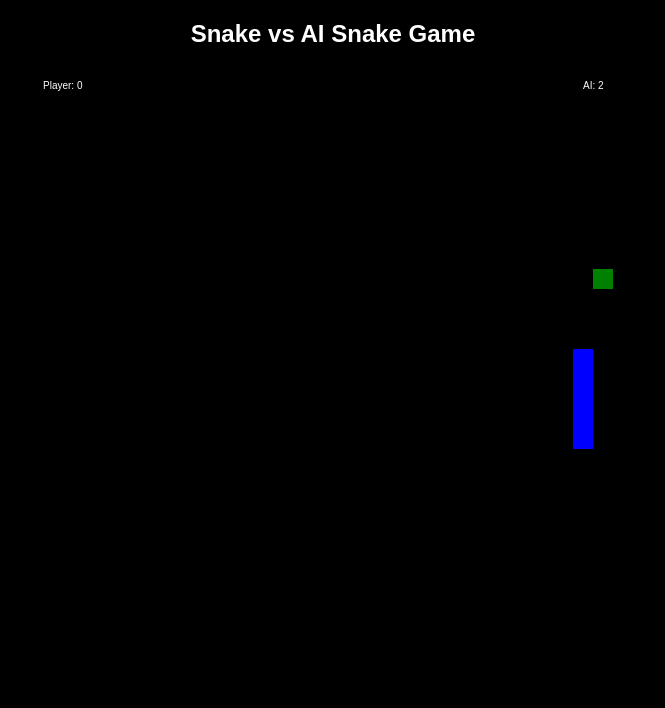
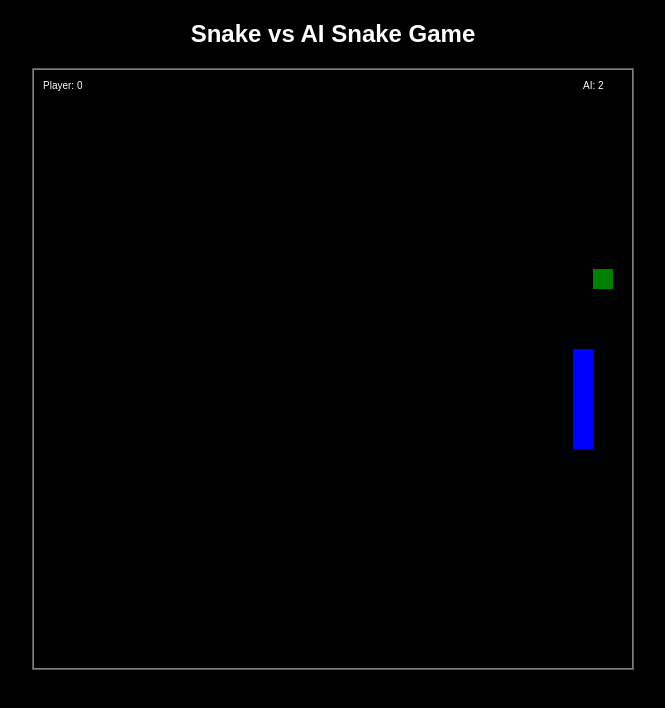
Before and after one commit to Tonzium/snakegame, a plain HTML site: page index.html in a window 1280 px wide. Shown: the whole page, without its empty margins (307-972 px from the left). Drawn offline with Linux system fonts and the light colour scheme.

Commit message:
Update index.html

```diff
--- a/index.html
+++ b/index.html
@@ -5,7 +5,7 @@
   <title>Snake Game</title>
   <style>
     canvas {
-      border: 1px solid #000;
+      border: 1px solid #555;
       background-color: #000;
       display: block;
       margin: 0 auto;
@@ -117,8 +117,15 @@
       ctx.fillRect(x * CELL_SIZE, y * CELL_SIZE, CELL_SIZE, CELL_SIZE);
     }
 
+    function drawBorder() {
+      ctx.strokeStyle = 'grey';
+      ctx.lineWidth = 2;
+      ctx.strokeRect(0, 0, canvas.width, canvas.height);
+    }
+
     function draw() {
       ctx.clearRect(0, 0, canvas.width, canvas.height);
+      drawBorder();
       drawCell(reward.x, reward.y, 'green');
       snake.body.forEach(p => drawCell(p.x, p.y, snake.color));
       aiSnake.body.forEach(p => drawCell(p.x, p.y, aiSnake.color));
@@ -130,7 +137,8 @@
     function update() {
       moveSnake(snake);
       if (collision(snake)) {
-        alert(`Game Over! Your Score: ${snake.score}`);
+        let result = snake.score > aiSnake.score ? "You Win! 🏆" : "You Lose! 😢";
+        alert(`${result}\nFinal Score: You (${snake.score}) - AI (${aiSnake.score})`);
         document.location.reload();
       }
       if (snake.body[0].x === reward.x && snake.body[0].y === reward.y) {
```
